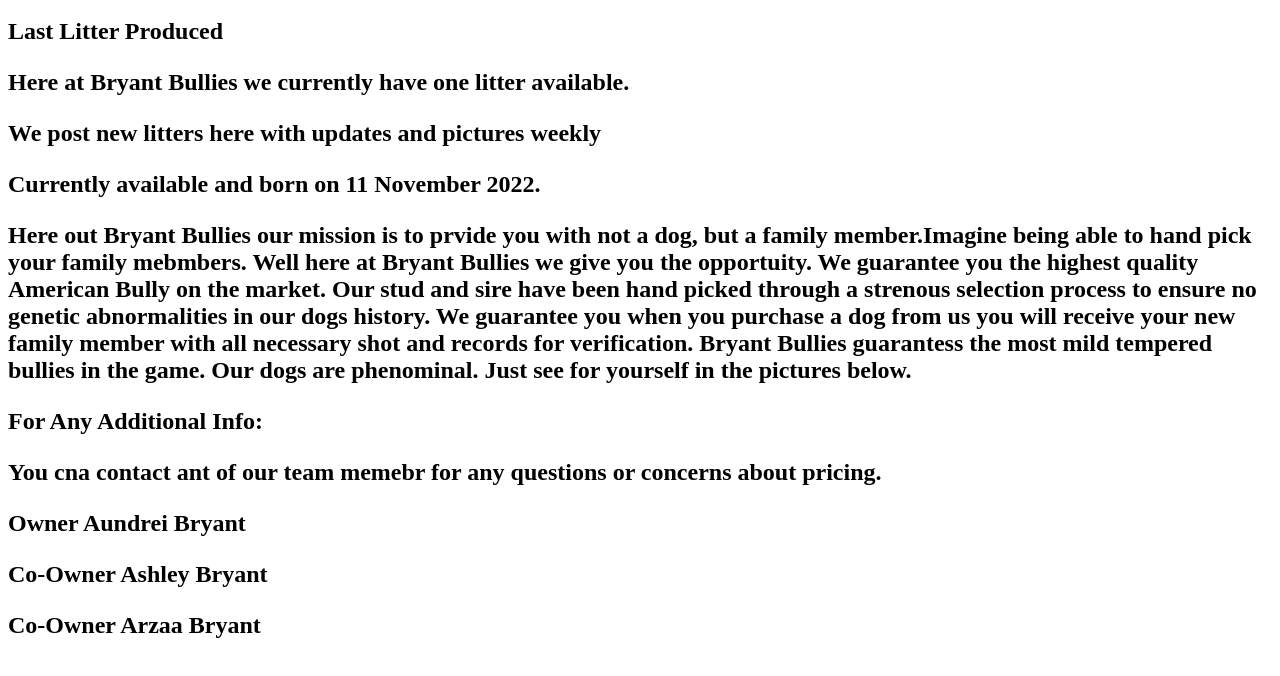
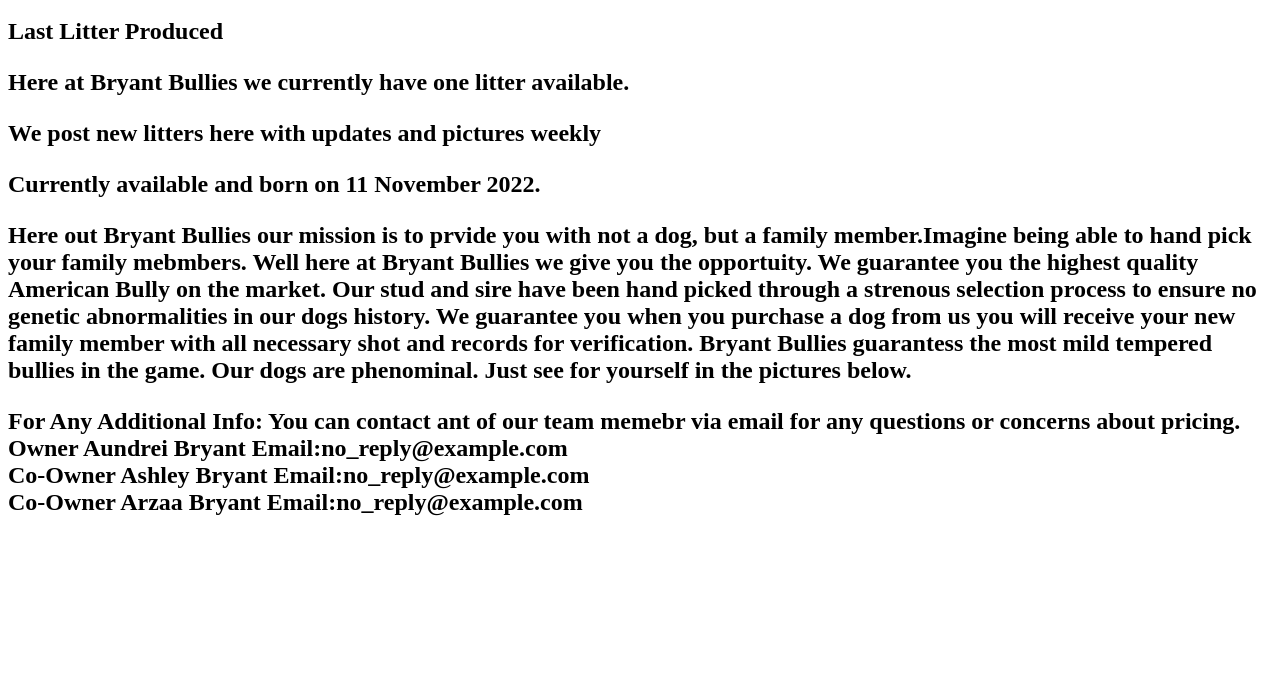
Before and after one commit to dreidoe/Businessletter, a plain HTML site: page index.html in a window 1280 px wide. Shown: the part 48-724 px from the top of the page. Drawn offline with Linux system fonts and the light colour scheme.

Commit message:
Email contact added

```diff
--- a/index.html
+++ b/index.html
@@ -14,7 +14,7 @@
         Bryant Bullies guarantess the most mild tempered bullies in the game. Our dogs are phenominal. Just see for yourself in the pictures below.</p>
 
         <Strong>For Any Additional Info:</strong>
-            <p>You cna contact ant of our team memebr for any questions or concerns about pricing.</p>
-            <p>Owner Aundrei Bryant</p>
-            <p>Co-Owner Ashley Bryant</p>
-            <p>Co-Owner Arzaa Bryant </p>
+            You can contact ant of our team memebr via email for any questions or concerns about pricing.
+            Owner Aundrei Bryant Email:<a herf="mailto:no_reply@example.com">no_reply@example.com<br /></a>
+            Co-Owner Ashley Bryant Email:<a herf="mailto:no_reply@example.com">no_reply@example.com<br /></a>
+            Co-Owner Arzaa Bryant Email:<a herf="mailto:no_reply@example.com">no_reply@example.com<br /></a>
```
